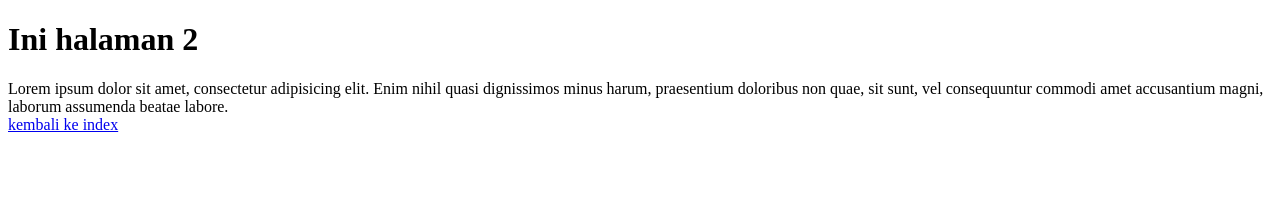
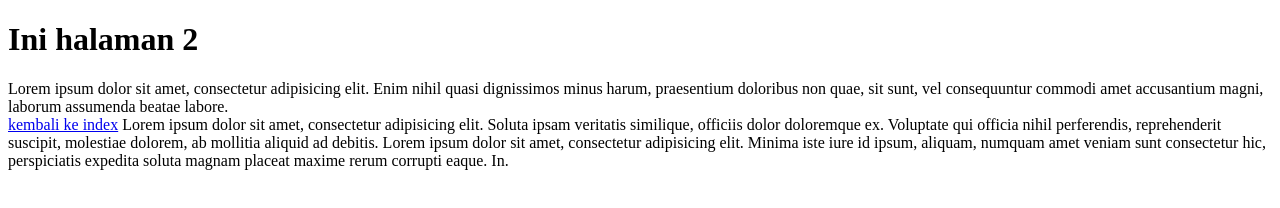
Before and after one commit to inuvalogic/latihanhtml, a plain HTML site: page hal2.html in a window 1280 px wide. Drawn offline with Linux system fonts and the light colour scheme.

Commit message:
ngerjain dirumah

```diff
--- a/hal2.html
+++ b/hal2.html
@@ -11,5 +11,9 @@
 
 <a href="index.html">kembali ke index</a>
 
+Lorem ipsum dolor sit amet, consectetur adipisicing elit. Soluta ipsam veritatis similique, officiis dolor doloremque ex. Voluptate qui officia nihil perferendis, reprehenderit suscipit, molestiae dolorem, ab mollitia aliquid ad debitis.
+
+Lorem ipsum dolor sit amet, consectetur adipisicing elit. Minima iste iure id ipsum, aliquam, numquam amet veniam sunt consectetur hic, perspiciatis expedita soluta magnam placeat maxime rerum corrupti eaque. In.
+
 </body>
 </html>
```
